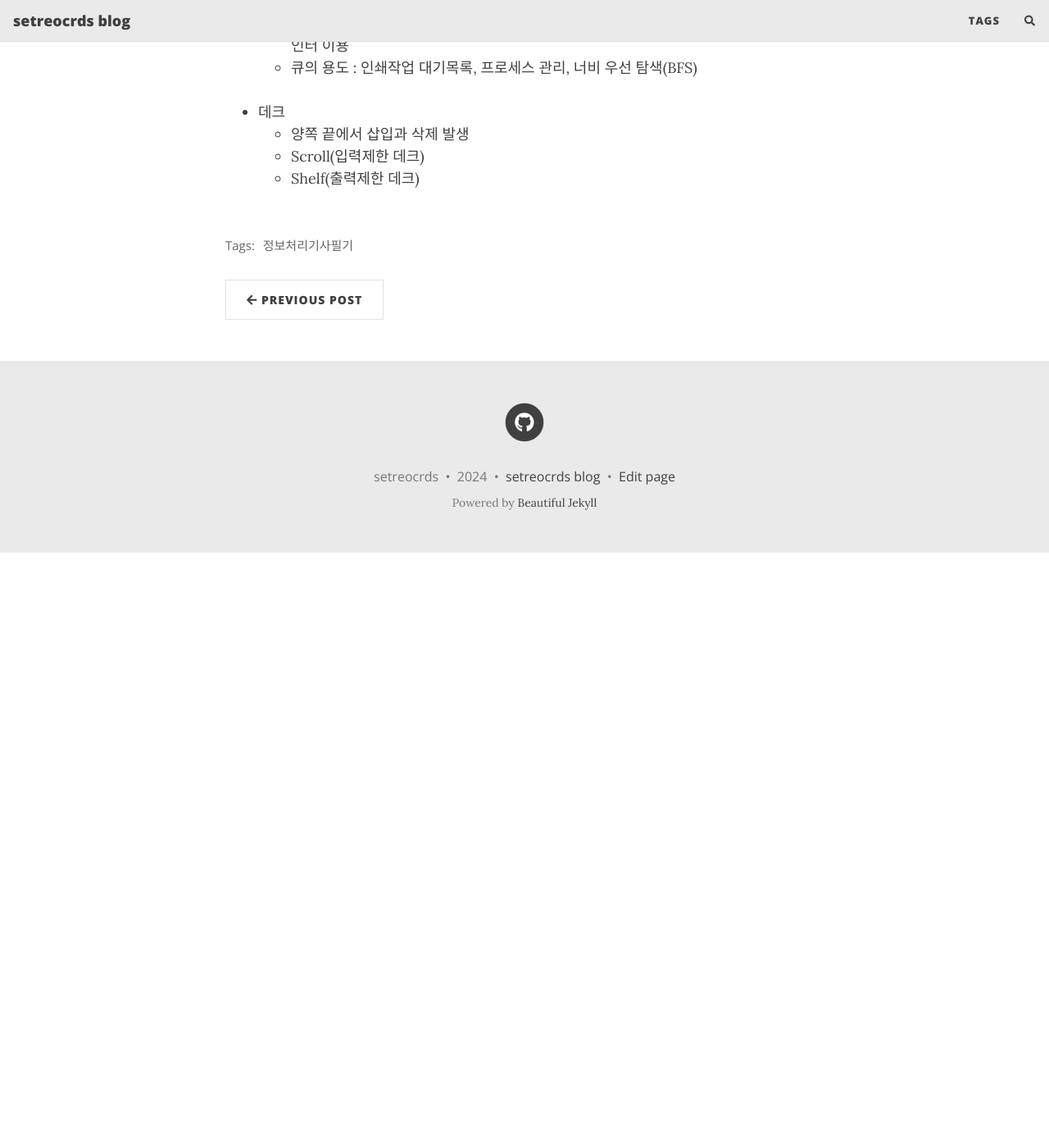
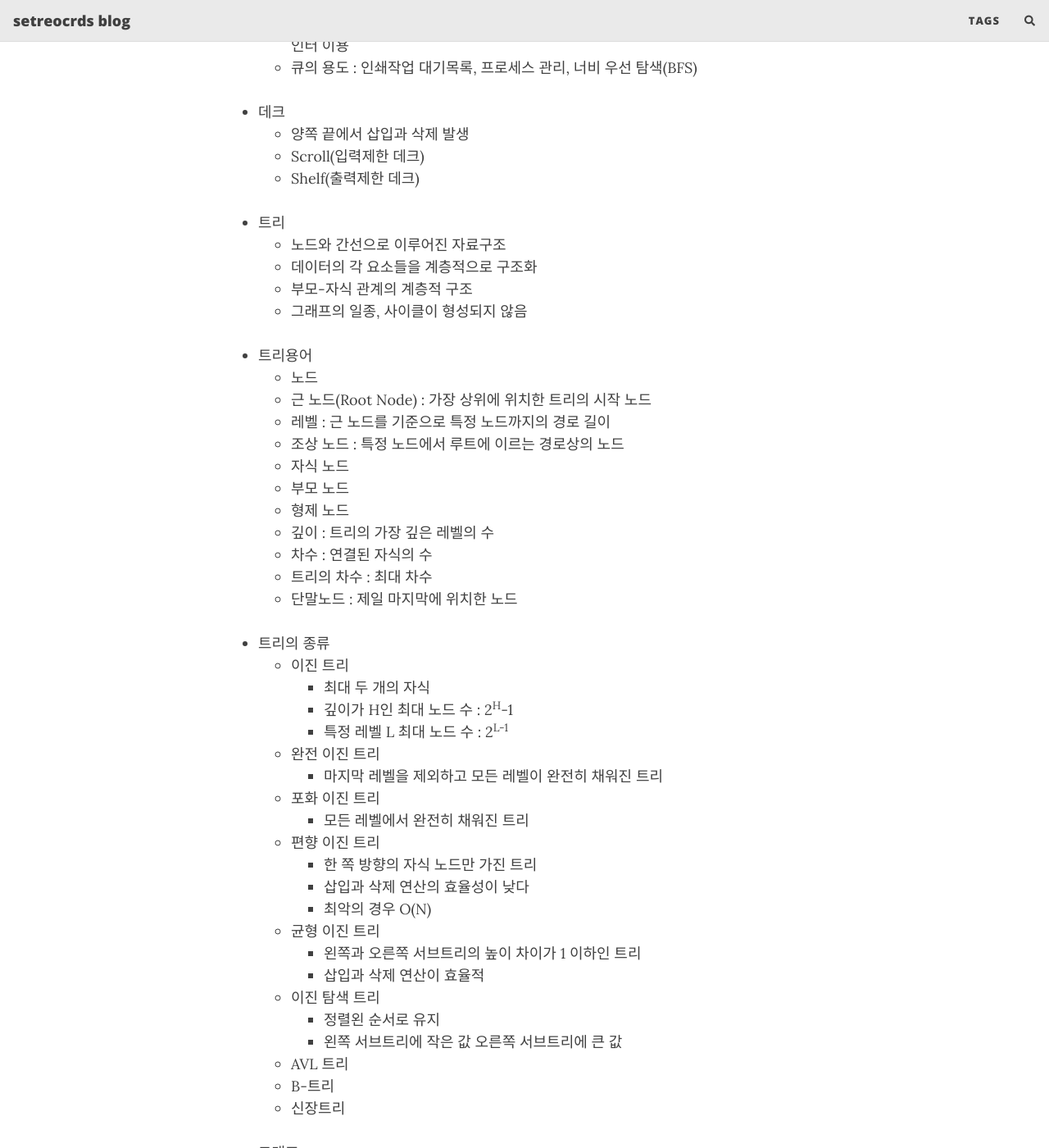
Before and after one commit to setrecords/setrecords.github.io, a Jekyll site: the page built from _posts/2024-02-12-2024 정보처리기사 필기 - 2.1 데이터 입출력 구현.md, in a window 1280 px wide and 1400 px high, scrolled down 1422 px. Shown: the whole window at 82% size. Built offline with Jekyll 4.4.1, drawn with Linux system fonts in a browser that asks for light colours; nearby versions of some CDN libraries; comment, search, counter and statistics services are not loaded; before the commit the page ends 2096 px from its top, so only the background shows below that; some of the changed text lies outside the part shown.

Commit message:
Update 2024-02-12-2024 정보처리기사 필기 - 2.1 데이터 입출력 구현.md

```diff
--- a/_posts/2024-02-12-2024 정보처리기사 필기 - 2.1 데이터 입출력 구현.md
+++ b/_posts/2024-02-12-2024 정보처리기사 필기 - 2.1 데이터 입출력 구현.md
@@ -53,3 +53,62 @@ tags: [정보처리기사필기]
   - Scroll(입력제한 데크)
   - Shelf(출력제한 데크)
 <br/><br/>
+
+- 트리
+  - 노드와 간선으로 이루어진 자료구조
+  - 데이터의 각 요소들을 계층적으로 구조화
+  - 부모-자식 관계의 계층적 구조
+  - 그래프의 일종, 사이클이 형성되지 않음
+<br/><br/>
+
+- 트리용어
+  - 노드
+  - 근 노드(Root Node) : 가장 상위에 위치한 트리의 시작 노드
+  - 레벨 : 근 노드를 기준으로 특정 노드까지의 경로 길이
+  - 조상 노드 : 특정 노드에서 루트에 이르는 경로상의 노드
+  - 자식 노드
+  - 부모 노드
+  - 형제 노드
+  - 깊이 : 트리의 가장 깊은 레벨의 수
+  - 차수 : 연결된 자식의 수
+  - 트리의 차수 : 최대 차수
+  - 단말노드 : 제일 마지막에 위치한 노드
+<br/><br/>
+
+- 트리의 종류
+  - 이진 트리
+    - 최대 두 개의 자식
+    - 깊이가 H인 최대 노드 수 : 2<sup>H</sup>-1
+    - 특정 레벨 L 최대 노드 수 : 2<sup>L-1</sup>
+  - 완전 이진 트리
+    - 마지막 레벨을 제외하고 모든 레벨이 완전히 채워진 트리
+  - 포화 이진 트리
+    - 모든 레벨에서 완전히 채워진 트리
+  - 편향 이진 트리
+    - 한 쪽 방향의 자식 노드만 가진 트리
+    - 삽입과 삭제 연산의 효율성이 낮다
+    - 최악의 경우 O(N)
+  - 균형 이진 트리
+    - 왼쪽과 오른쪽 서브트리의 높이 차이가 1 이하인 트리
+    - 삽입과 삭제 연산이 효율적
+  - 이진 탐색 트리
+    - 정렬왼 순서로 유지
+    - 왼쪽 서브트리에 작은 값 오른쪽 서브트리에 큰 값
+  - AVL 트리
+  - B-트리
+  - 신장트리
+<br/><br/>
+
+- 그래프
+  - G = (V, E)
+    - 그래프 G
+    - 정점 Vertex : 노드들의 집합
+    - 간선 Edge
+  - 무방향 그래프 : 순서가 없는 그래프, 최대 간선 수 n(n-1)/2
+  - 방향 그래프 : 순서가 있는 그래프, 최대 간선 수 n(n-1)
+<br/><br/>
+
+- 그래프의 순회 방법
+  - 깊이 우선 탐색(DFS) : 최대한 깊이 내려감, 스택을 이용
+  - 너비 우선 탐색(BFS) : 최대한 넓게 이동, 큐를 이용
+<br/><br/>
```
